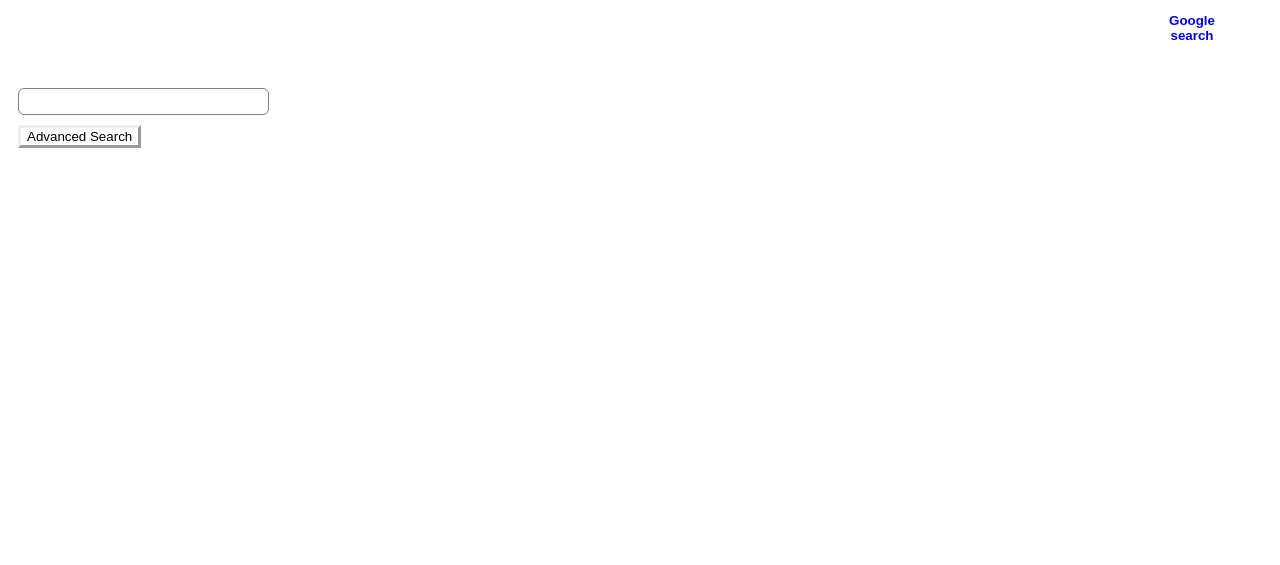
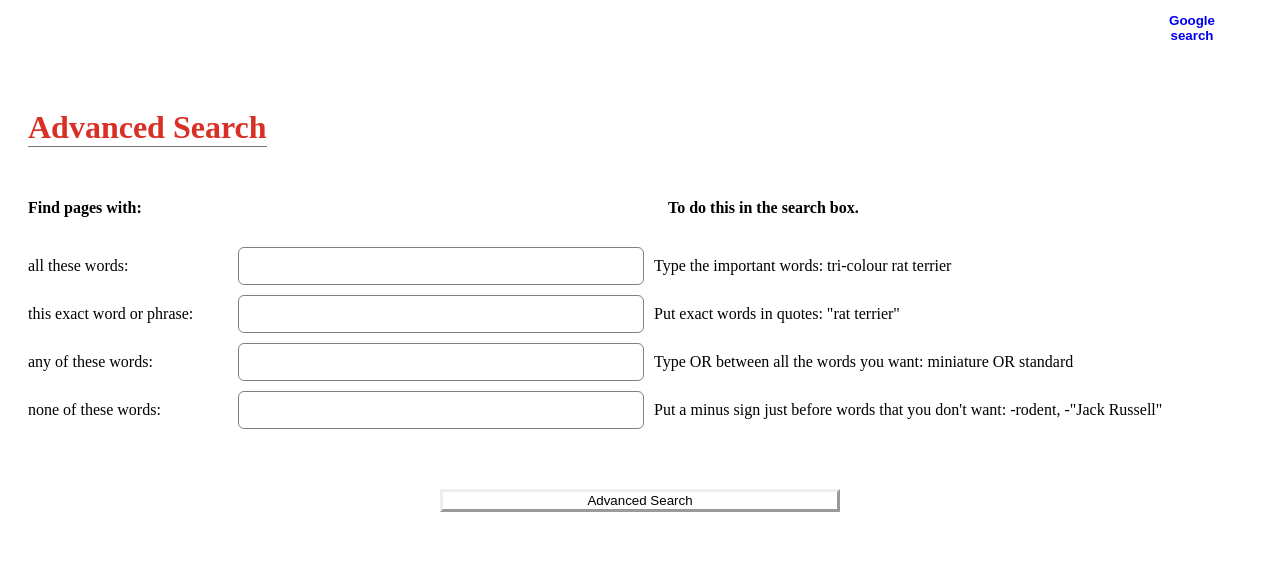
Before and after one commit to Oleh100/FIRST, a plain HTML site: page form3.html in a window 1280 px wide. Drawn offline with Linux system fonts and the light colour scheme.

Commit message:
All done

```diff
--- a/form3.html
+++ b/form3.html
@@ -8,6 +8,12 @@
             flex-direction:row
             justify-content:flex-start;
             margin:10px;
+
+        }
+        header {
+            margin-left: 10px;
+            color: #d93025;
+
         }
         #header {
             height: 30px;
@@ -44,13 +50,26 @@
         input {
             border: outset;
             background: white;
+            width: 400px;
+        }
+        #submit{
+            display:flex;
+            justify-content:center;
+            padding:50px;
         }
         a {
             text-decoration: none;
         }
-
-
-
+        .sign{
+            width: 200px;
+        }
+        #instructions{
+            display:inline-flex;
+            flex-direction:row;
+        }
+        h1 {
+            border-bottom: 1px solid #777;
+        }
 
 
     </style>
@@ -64,14 +83,41 @@
                  </button>
 
         </nav>
+        <div>
+        <h1> Advanced Search</h1>
+       </div>
 </header>
 
-    <form action="https://google.com/search=img">
-        <div>
-            <input id="text" type="text" name="q">
+    <form action="https://google.com/search" method="get" name="f">
+        <div id="instructions">
+            <div class="sign" style="font-weight:bold">Find pages with:</div>
+            <div style="width: 400px"></div>
+            <div class="sign" style="font-weight:bold">To do this in the search box.</div>
+        </div>
+
         </div>
         <div>
-            <input id="submit" type="submit" value="Advanced Search">
+            <div class="sign">all these words:</div>
+            <input id="text" type="text" name="as_q">
+            <div>Type the important words: tri-colour rat terrier</div>
+        </div>
+        <div>
+            <div class="sign">this exact word or phrase:</div>
+            <input id="text" type="text" name="as_epq">
+            <div>Put exact words in quotes: "rat terrier"</div>
+        </div>
+        <div>
+            <div class="sign">any of these words:</div>
+            <input id="text" type="text" name="as_oq">
+            <div>Type OR between all the words you want: miniature OR standard</div>
+        </div>
+        <div>
+            <div class="sign">none of these words:</div>
+            <input id="text" type="text" name="as_eq">
+            <div>Put a minus sign just before words that you don't want: -rodent, -"Jack Russell"</div>
+        </div>
+        <div id="submit">
+            <input type="submit" value="Advanced Search">
         </div>
     </form>
     </div>
```
